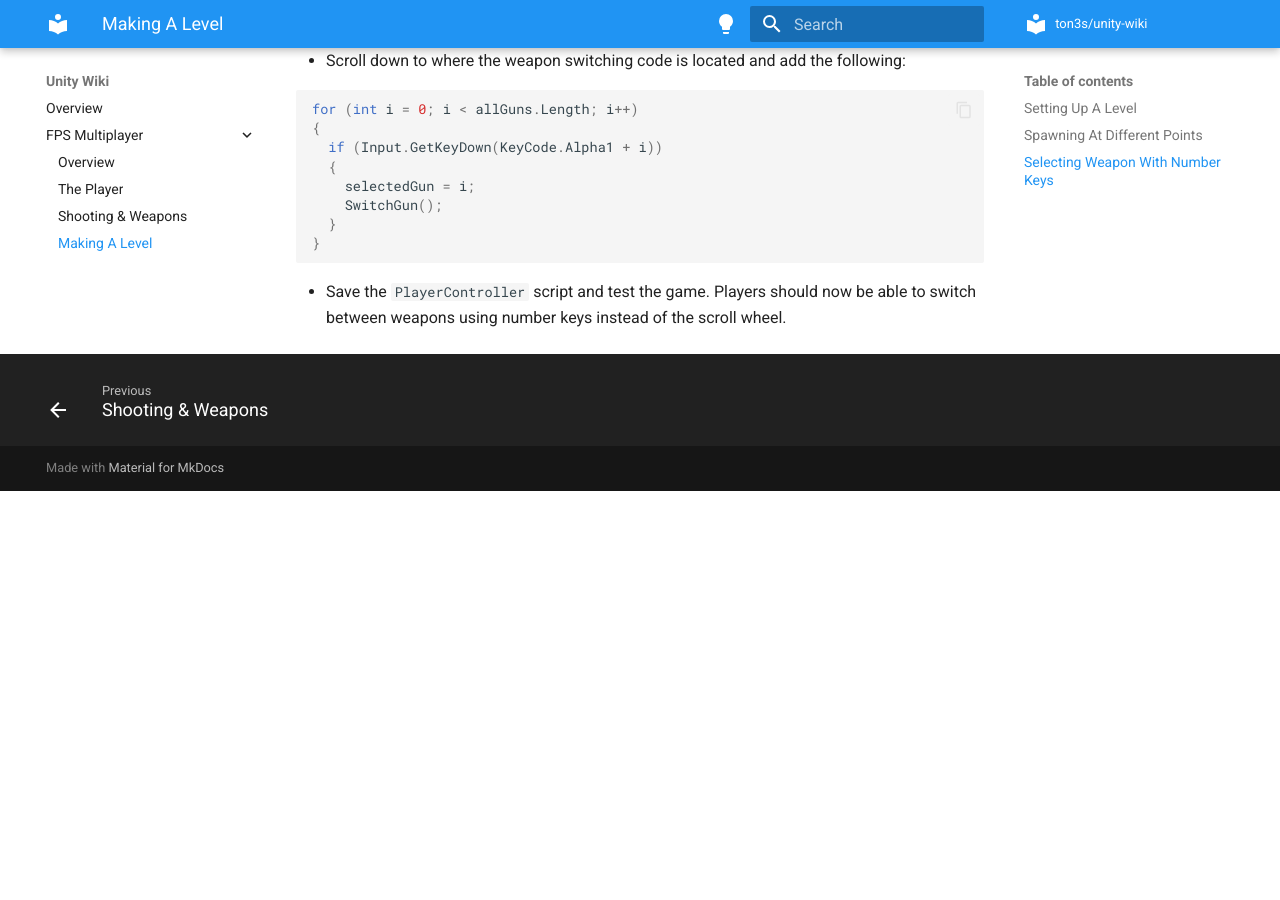
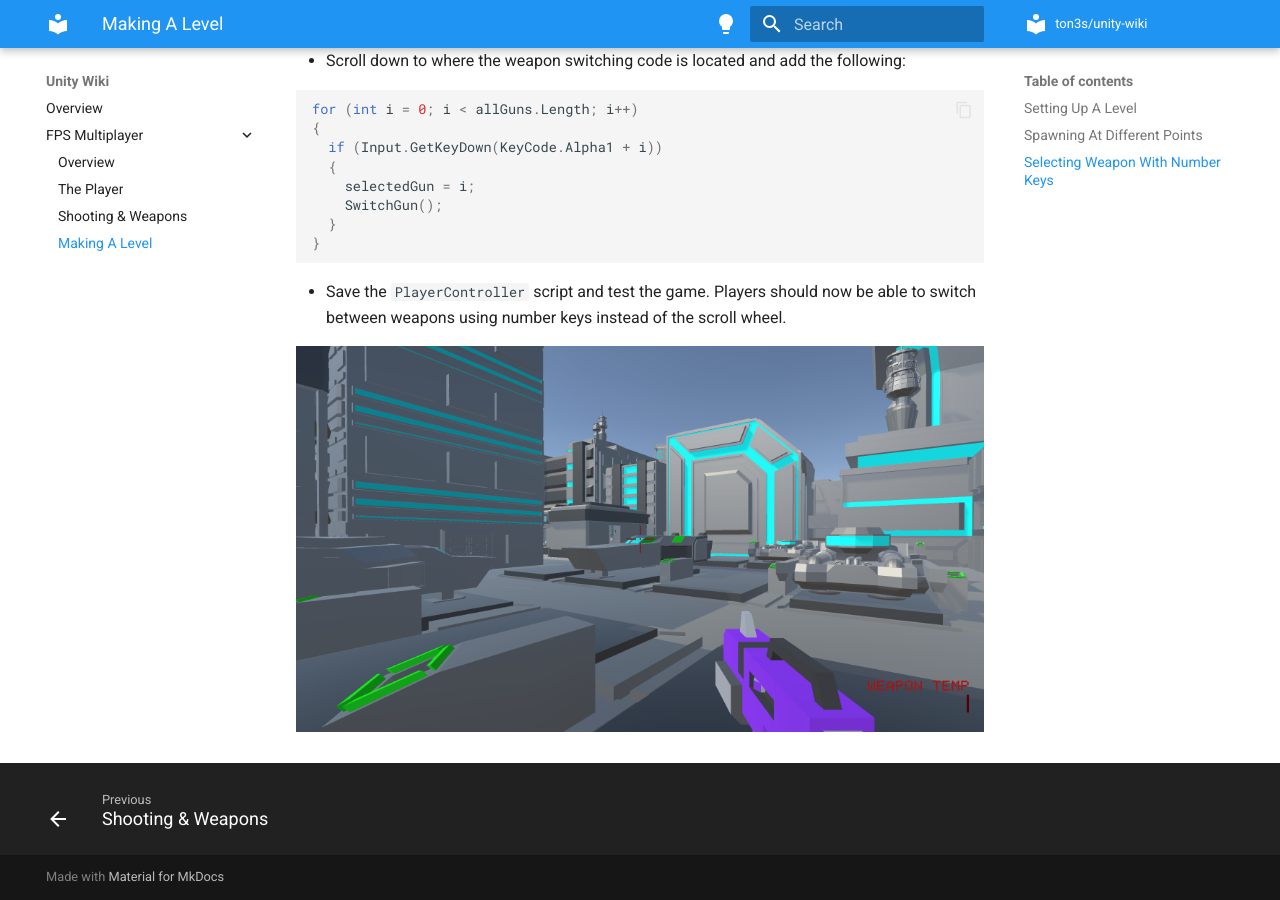
Before and after one commit to ton3s/unity-wiki, an MkDocs documentation site: the page built from docs/fps-multiplayer/making-a-level.md, in a window 1280 px wide and 900 px high, scrolled down 2418 px. Built offline with MkDocs 1.6.1 and Material for MkDocs 9.7.7, drawn with Linux system fonts in a browser that asks for light colours; before the commit the page ends 2909 px from its top, so only the background shows below that.

````diff
--- a/docs/fps-multiplayer/making-a-level.md
+++ b/docs/fps-multiplayer/making-a-level.md
@@ -98,3 +98,5 @@
 ```
 
 - Save the `PlayerController` script and test the game. Players should now be able to switch between weapons using number keys instead of the scroll wheel.
+
+![FPS Complete](images/fps-complete.png)
````
Also changed, not shown: docs/fps-multiplayer/images/fps-complete.png (added).
